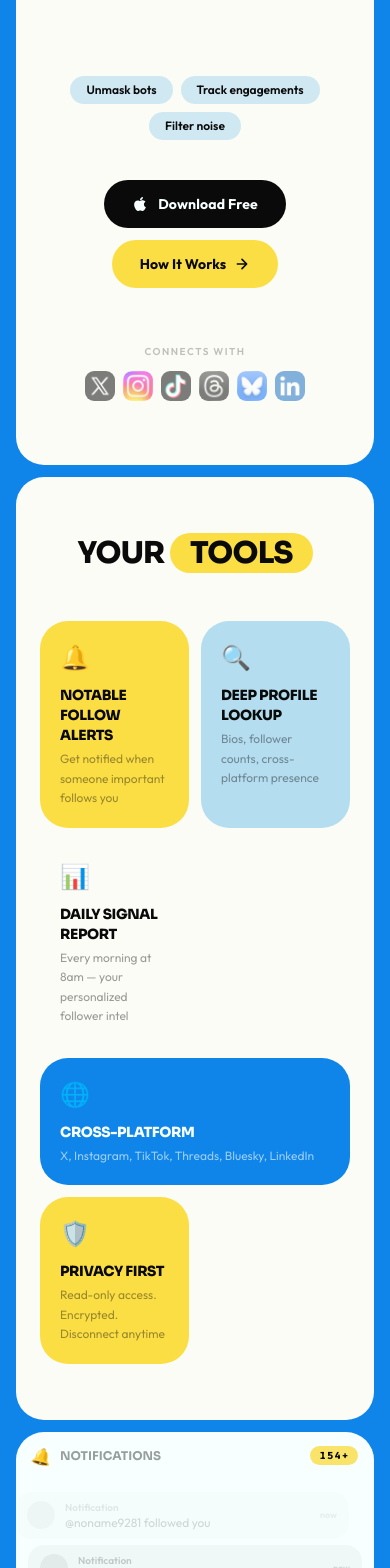
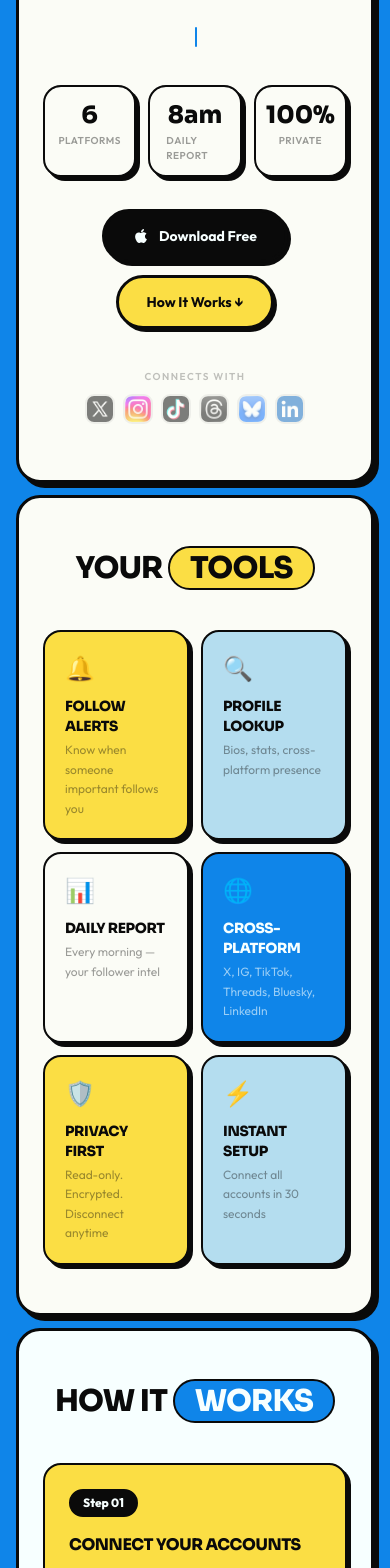
Before and after one commit to jasperdevs/who-landing, a Next.js app: page / in a window 390 px wide. Shown: the part 420-1988 px from the top of the page. Built offline with nearby package versions, Linux system fonts and the light colour scheme.

Commit message:
feat: borders + shadows back, even 6-card grid, Steps section, drop testimonial, hero stats row

```diff
--- a/app/globals.css
+++ b/app/globals.css
@@ -8,11 +8,6 @@
   --color-white: #f7ffff;
   --color-ink: #0a0a0a;
   --color-muted: #6b7280;
-
-  --radius-card: 28px;
-  --radius-btn: 100px;
-  --radius-pill: 100px;
-  --radius-icon: 16px;
 }
 
 * {
@@ -33,31 +28,49 @@ body {
   color: var(--color-ink);
 }
 
-/* ── Bento card ── */
+/* ── Bento card — rounded + border + shadow ── */
 .bento {
-  border-radius: var(--radius-card);
+  border-radius: 24px;
+  border: 3px solid var(--color-ink);
+  box-shadow: 5px 5px 0px 0px var(--color-ink);
   overflow: hidden;
 }
 
-/* ── Pill button ── */
+.bento-flat {
+  border-radius: 24px;
+  border: 3px solid var(--color-ink);
+  overflow: hidden;
+}
+
+.bento-inner {
+  border-radius: 18px;
+  border: 2.5px solid var(--color-ink);
+  box-shadow: 4px 4px 0px 0px var(--color-ink);
+  overflow: hidden;
+}
+
+/* ── Pill button — rounded + border + shadow ── */
 .pill-btn {
-  border-radius: var(--radius-btn);
+  border-radius: 100px;
+  border: 3px solid var(--color-ink);
+  box-shadow: 3px 3px 0px 0px var(--color-ink);
   font-weight: 700;
-  letter-spacing: 0.01em;
-  transition: transform 0.15s ease, box-shadow 0.15s ease;
+  transition: transform 0.1s ease, box-shadow 0.1s ease;
   cursor: pointer;
 }
 .pill-btn:hover {
-  transform: translateY(-2px);
-  box-shadow: 0 8px 24px rgba(0,0,0,0.15);
+  transform: translate(-2px, -2px);
+  box-shadow: 5px 5px 0px 0px var(--color-ink);
 }
 .pill-btn:active {
-  transform: translateY(0);
+  transform: translate(2px, 2px);
+  box-shadow: 0px 0px 0px 0px var(--color-ink);
 }
 
 /* ── Pill badge ── */
 .pill-badge {
-  border-radius: var(--radius-pill);
+  border-radius: 100px;
+  border: 2px solid var(--color-ink);
 }
 
 /* ── Typing cursor ── */
@@ -125,10 +138,6 @@ body {
   }
 }
 
-/* ── Scrollbar ── */
 ::-webkit-scrollbar { width: 6px; }
 ::-webkit-scrollbar-track { background: transparent; }
-::-webkit-scrollbar-thumb {
-  background: rgba(0,0,0,0.2);
-  border-radius: 100px;
-}
+::-webkit-scrollbar-thumb { background: rgba(0,0,0,0.2); border-radius: 100px; }
--- a/app/page.tsx
+++ b/app/page.tsx
@@ -1,6 +1,7 @@
 import Navbar from "@/components/Navbar";
 import Hero from "@/components/Hero";
 import Features from "@/components/Features";
+import Steps from "@/components/Steps";
 import Comparison from "@/components/Comparison";
 import Faq from "@/components/Faq";
 import Cta from "@/components/Cta";
@@ -13,6 +14,7 @@ export default function Home() {
         <Navbar />
         <Hero />
         <Features />
+        <Steps />
         <Comparison />
         <Faq />
         <Cta />
--- a/components/Comparison.tsx
+++ b/components/Comparison.tsx
@@ -16,11 +16,11 @@ export default function Comparison() {
     <div className="grid grid-cols-1 md:grid-cols-2 gap-3">
       {/* Noise */}
       <AnimateIn>
-        <div className="bento bg-white h-[360px] flex flex-col">
-          <div className="px-4 py-3 flex items-center justify-between">
+        <div className="bento bg-white h-[380px] flex flex-col">
+          <div className="px-4 py-3 border-b-2 border-ink flex items-center justify-between">
             <div className="flex items-center gap-2">
               <span style={{ animation: "bell-ring 2s ease-in-out infinite", display: "inline-block" }}>🔔</span>
-              <span className="text-xs font-bold text-ink/40 uppercase" style={{ fontFamily: "var(--font-display)" }}>Notifications</span>
+              <span className="text-xs font-bold text-ink/50 uppercase" style={{ fontFamily: "var(--font-display)" }}>Notifications</span>
             </div>
             <AnimatedCounter />
           </div>
@@ -33,14 +33,14 @@ export default function Comparison() {
 
       {/* Signal */}
       <AnimateIn>
-        <div className="bento bg-yellow h-[360px] flex flex-col">
-          <div className="px-4 py-3">
+        <div className="bento bg-yellow h-[380px] flex flex-col">
+          <div className="px-4 py-3 border-b-2 border-ink">
             <span className="text-xs font-bold text-ink/60 uppercase" style={{ fontFamily: "var(--font-display)" }}>✨ Who? Report</span>
           </div>
           <div className="flex-1 px-3 pb-3 flex flex-col justify-center gap-2">
             {signals.map((s) => (
-              <div key={s.name} className="flex items-center gap-3 p-3 bg-cream rounded-2xl">
-                <div className="w-10 h-10 rounded-xl shrink-0 overflow-hidden">
+              <div key={s.name} className="bento-inner flex items-center gap-3 p-3 bg-cream">
+                <div className="w-10 h-10 rounded-xl border-2 border-ink shrink-0 overflow-hidden">
                   <Image src={s.src} alt={s.platform} width={40} height={40} className="w-full h-full object-cover" />
                 </div>
                 <div className="flex-1 min-w-0">
--- a/components/Faq.tsx
+++ b/components/Faq.tsx
@@ -3,7 +3,7 @@
 import AnimateIn from "./AnimateIn";
 
 const faqs = [
-  { q: "Is this just a follower tracker?", a: "No. Follower trackers show numbers. Who? shows you people — bios, follower counts, cross-platform presence. The signal behind the noise." },
+  { q: "Is this just a follower tracker?", a: "No. Follower trackers show numbers. Who? shows you people — bios, follower counts, cross-platform presence." },
   { q: "What platforms?", a: "X, Instagram, TikTok, Threads, Bluesky, and LinkedIn. Connect them all in 30 seconds." },
   { q: "Is my data safe?", a: "We never post on your behalf. Read-only access. Encrypted. Disconnect anytime." },
   { q: "How much?", a: "Free during early access. Best deal for early waitlist members." },
@@ -14,13 +14,10 @@ const colors = ["bg-yellow", "bg-sky", "bg-cream", "bg-sky", "bg-yellow"];
 
 export default function Faq() {
   return (
-    <section id="faq" className="bento bg-blue">
-      <div className="px-6 py-14 md:py-20">
+    <section id="faq" className="bento bg-cream">
+      <div className="px-6 py-12 md:py-16">
         <AnimateIn>
-          <h2
-            className="text-3xl sm:text-4xl md:text-5xl font-extrabold text-white uppercase tracking-tight text-center mb-12"
-            style={{ fontFamily: "var(--font-display)" }}
-          >
+          <h2 className="text-3xl sm:text-4xl md:text-5xl font-extrabold text-ink uppercase tracking-tight text-center mb-10" style={{ fontFamily: "var(--font-display)" }}>
             Yeah But...
           </h2>
         </AnimateIn>
@@ -28,16 +25,9 @@ export default function Faq() {
         <div className="max-w-2xl mx-auto flex flex-col gap-3">
           {faqs.map((faq, i) => (
             <AnimateIn key={i}>
-              <div className={`bento p-5 md:p-6 ${colors[i]}`}>
-                <h3
-                  className="text-sm font-bold text-ink uppercase tracking-tight"
-                  style={{ fontFamily: "var(--font-display)" }}
-                >
-                  {faq.q}
-                </h3>
-                <p className="text-sm text-ink/40 mt-2 leading-relaxed">
-                  {faq.a}
-                </p>
+              <div className={`bento-inner p-5 ${colors[i]}`}>
+                <h3 className="text-sm font-bold text-ink uppercase tracking-tight" style={{ fontFamily: "var(--font-display)" }}>{faq.q}</h3>
+                <p className="text-sm text-ink/40 mt-2 leading-relaxed">{faq.a}</p>
               </div>
             </AnimateIn>
           ))}
--- a/components/Features.tsx
+++ b/components/Features.tsx
@@ -3,64 +3,31 @@
 import AnimateIn from "./AnimateIn";
 
 const features = [
-  {
-    icon: "🔔", title: "Notable Follow Alerts",
-    desc: "Get notified when someone important follows you",
-    bg: "bg-yellow",
-  },
-  {
-    icon: "🔍", title: "Deep Profile Lookup",
-    desc: "Bios, follower counts, cross-platform presence",
-    bg: "bg-sky",
-  },
-  {
-    icon: "📊", title: "Daily Signal Report",
-    desc: "Every morning at 8am — your personalized follower intel",
-    bg: "bg-cream",
-  },
-  {
-    icon: "🌐", title: "Cross-Platform",
-    desc: "X, Instagram, TikTok, Threads, Bluesky, LinkedIn",
-    bg: "bg-blue text-white",
-  },
-  {
-    icon: "🛡️", title: "Privacy First",
-    desc: "Read-only access. Encrypted. Disconnect anytime",
-    bg: "bg-yellow",
-  },
+  { icon: "🔔", title: "Follow Alerts", desc: "Know when someone important follows you", bg: "bg-yellow" },
+  { icon: "🔍", title: "Profile Lookup", desc: "Bios, stats, cross-platform presence", bg: "bg-sky" },
+  { icon: "📊", title: "Daily Report", desc: "Every morning — your follower intel", bg: "bg-cream" },
+  { icon: "🌐", title: "Cross-Platform", desc: "X, IG, TikTok, Threads, Bluesky, LinkedIn", bg: "bg-blue", light: true },
+  { icon: "🛡️", title: "Privacy First", desc: "Read-only. Encrypted. Disconnect anytime", bg: "bg-yellow" },
+  { icon: "⚡", title: "Instant Setup", desc: "Connect all accounts in 30 seconds", bg: "bg-sky" },
 ];
 
 export default function Features() {
   return (
     <section id="features" className="bento bg-cream">
-      <div className="px-6 py-14 md:py-20">
+      <div className="px-6 py-12 md:py-16">
         <AnimateIn>
-          <h2
-            className="text-3xl sm:text-4xl md:text-5xl font-extrabold text-ink uppercase tracking-tight text-center mb-12"
-            style={{ fontFamily: "var(--font-display)" }}
-          >
-            Your{" "}
-            <span className="pill-badge inline-block bg-yellow px-5 py-0.5">
-              Tools
-            </span>
+          <h2 className="text-3xl sm:text-4xl md:text-5xl font-extrabold text-ink uppercase tracking-tight text-center mb-10" style={{ fontFamily: "var(--font-display)" }}>
+            Your <span className="pill-badge inline-block bg-yellow px-5 py-0.5">Tools</span>
           </h2>
         </AnimateIn>
 
-        {/* Bento grid */}
         <div className="grid grid-cols-2 md:grid-cols-3 gap-3">
-          {features.map((f, i) => (
-            <AnimateIn key={f.title} className={i === 3 ? "col-span-2 md:col-span-1" : ""}>
-              <div className={`bento p-5 md:p-6 h-full ${f.bg}`}>
+          {features.map((f) => (
+            <AnimateIn key={f.title}>
+              <div className={`bento-inner p-5 h-full ${f.bg} ${f.light ? "text-white" : "text-ink"}`}>
                 <span className="text-2xl mb-3 block">{f.icon}</span>
-                <h3
-                  className="text-sm md:text-base font-extrabold uppercase tracking-tight mb-1"
-                  style={{ fontFamily: "var(--font-display)" }}
-                >
-                  {f.title}
-                </h3>
-                <p className={`text-xs leading-relaxed ${f.bg.includes("blue") ? "text-white/60" : "text-ink/40"}`}>
-                  {f.desc}
-                </p>
+                <h3 className="text-sm font-extrabold uppercase tracking-tight mb-1" style={{ fontFamily: "var(--font-display)" }}>{f.title}</h3>
+                <p className={`text-xs leading-relaxed ${f.light ? "text-white/60" : "text-ink/40"}`}>{f.desc}</p>
               </div>
             </AnimateIn>
           ))}
--- a/components/Hero.tsx
+++ b/components/Hero.tsx
@@ -6,80 +6,58 @@ import Image from "next/image";
 
 const container = {
   hidden: { opacity: 0 },
-  visible: {
-    opacity: 1,
-    transition: { staggerChildren: 0.1, delayChildren: 0.05 },
-  },
+  visible: { opacity: 1, transition: { staggerChildren: 0.1, delayChildren: 0.05 } },
+};
+const item = {
+  hidden: { opacity: 0, y: 20 },
+  visible: { opacity: 1, y: 0, transition: { type: "spring", stiffness: 120, damping: 14 } },
 };
 
-const item = {
-  hidden: { opacity: 0, y: 20 },
-  visible: {
-    opacity: 1,
-    y: 0,
-    transition: { type: "spring", stiffness: 120, damping: 14 },
-  },
-};
+function StatPill({ value, label }: { value: string; label: string }) {
+  return (
+    <div className="bento-inner bg-cream px-4 py-3 flex flex-col items-center">
+      <span className="text-2xl md:text-3xl font-extrabold text-ink" style={{ fontFamily: "var(--font-display)" }}>{value}</span>
+      <span className="text-[10px] font-semibold text-ink/40 uppercase tracking-wider mt-0.5">{label}</span>
+    </div>
+  );
+}
 
 export default function Hero() {
   return (
     <section className="bento bg-cream">
       <motion.div
-        className="px-6 pt-14 pb-16 md:pt-20 md:pb-24 flex flex-col items-center"
-        initial="hidden"
-        animate="visible"
-        variants={container}
+        className="px-6 pt-12 pb-14 md:pt-16 md:pb-20 flex flex-col items-center"
+        initial="hidden" animate="visible" variants={container}
       >
         {/* Badge */}
-        <motion.div
-          variants={item}
-          className="pill-badge bg-yellow text-ink px-4 py-1.5 mb-8 inline-flex items-center gap-2"
-        >
+        <motion.div variants={item} className="pill-badge bg-yellow text-ink px-4 py-1.5 mb-7 inline-flex items-center gap-2">
           <div className="w-2 h-2 rounded-full bg-ink/80 animate-pulse" />
-          <span className="text-xs font-bold uppercase tracking-wider"
-            style={{ fontFamily: "var(--font-display)" }}>
-            Open Beta
-          </span>
+          <span className="text-xs font-bold uppercase tracking-wider" style={{ fontFamily: "var(--font-display)" }}>Open Beta</span>
         </motion.div>
 
         {/* Heading */}
-        <motion.h1
-          variants={item}
-          className="text-center leading-[1.08]"
-          style={{ fontFamily: "var(--font-display)" }}
-        >
-          <span className="block text-5xl sm:text-6xl md:text-[5.5rem] font-extrabold text-ink uppercase tracking-tight">
-            Know
+        <motion.h1 variants={item} className="text-center leading-[1.08]" style={{ fontFamily: "var(--font-display)" }}>
+          <span className="block text-5xl sm:text-6xl md:text-[5.5rem] font-extrabold text-ink uppercase tracking-tight">Know</span>
+          <span className="block mt-2">
+            <span className="pill-badge inline-block bg-blue text-white text-5xl sm:text-6xl md:text-[5.5rem] font-extrabold uppercase tracking-tight px-8 py-1">WHO</span>
           </span>
-          <span className="block mt-2">
-            <span className="pill-badge inline-block bg-blue text-white text-5xl sm:text-6xl md:text-[5.5rem] font-extrabold uppercase tracking-tight px-8 py-1">
-              WHO
-            </span>
-          </span>
-          <span className="block text-5xl sm:text-6xl md:text-[5.5rem] font-extrabold text-ink uppercase tracking-tight mt-2">
-            Follows You
-          </span>
+          <span className="block text-5xl sm:text-6xl md:text-[5.5rem] font-extrabold text-ink uppercase tracking-tight mt-2">Follows You</span>
         </motion.h1>
 
         {/* Typewriter */}
-        <motion.p
-          variants={item}
-          className="mt-6 text-lg md:text-xl text-ink/50 text-center max-w-md min-h-[32px] font-medium"
-        >
+        <motion.p variants={item} className="mt-5 text-lg md:text-xl text-ink/50 text-center max-w-md min-h-[32px] font-medium">
           <TypeWriter />
         </motion.p>
 
-        {/* Tags */}
-        <motion.div variants={item} className="mt-6 flex flex-wrap justify-center gap-2">
-          {["Unmask bots", "Track engagements", "Filter noise"].map((tag) => (
-            <span key={tag} className="pill-badge bg-sky/60 text-ink px-4 py-1.5 text-xs font-semibold">
-              {tag}
-            </span>
-          ))}
+        {/* Stats row */}
+        <motion.div variants={item} className="mt-8 grid grid-cols-3 gap-3 w-full max-w-md">
+          <StatPill value="6" label="Platforms" />
+          <StatPill value="8am" label="Daily Report" />
+          <StatPill value="100%" label="Private" />
         </motion.div>
 
         {/* CTAs */}
-        <motion.div variants={item} className="mt-10 flex flex-col sm:flex-row items-center gap-3">
+        <motion.div variants={item} className="mt-8 flex flex-col sm:flex-row items-center gap-3">
           <a href="https://apps.apple.com" className="pill-btn flex items-center gap-2.5 px-7 py-3.5 text-sm bg-ink text-white">
             <svg className="w-4 h-4" viewBox="0 0 384 512" fill="currentColor">
               <path d="M318.7 268.7c-.2-36.7 16.4-64.4 50-84.8-18.8-26.9-47.2-41.7-84.7-44.6-35.5-2.8-74.3 20.7-88.5 20.7-15 0-49.4-19.7-76.4-19.7C63.3 141.2 4 184.8 4 273.5q0 39.3 14.4 81.2c12.8 36.7 59 126.7 107.2 125.2 25.2-.6 43-17.9 75.8-17.9 31.8 0 48.3 17.9 76.4 17.9 48.6-.7 90.4-82.5 102.6-119.3-65.2-30.7-61.7-90-61.7-91.9zm-56.6-164.2c27.3-32.4 24.8-61.9 24-72.5-24.1 1.4-52 16.4-67.9 34.9-17.5 19.8-27.8 44.3-25.6 71.9 26.1 2 49.9-11.4 69.5-34.3z" />
@@ -87,18 +65,13 @@ export default function Hero() {
             Download Free
           </a>
           <a href="#features" className="pill-btn flex items-center gap-2 px-7 py-3.5 text-sm bg-yellow text-ink">
-            How It Works
-            <svg className="w-4 h-4" viewBox="0 0 24 24" fill="none" stroke="currentColor" strokeWidth="2.5" strokeLinecap="round" strokeLinejoin="round">
-              <path d="M5 12h14M12 5l7 7-7 7" />
-            </svg>
+            How It Works ↓
           </a>
         </motion.div>
 
         {/* Platforms */}
-        <motion.div variants={item} className="mt-14 flex flex-col items-center gap-3">
-          <span className="text-[10px] font-semibold text-ink/25 uppercase tracking-[0.15em]">
-            Connects with
-          </span>
+        <motion.div variants={item} className="mt-10 flex flex-col items-center gap-2.5">
+          <span className="text-[10px] font-semibold text-ink/25 uppercase tracking-[0.15em]">Connects with</span>
           <div className="flex items-center gap-2">
             {[
               { src: "/icons/x-appstore-raw.jpg", alt: "X" },
@@ -108,8 +81,7 @@ export default function Hero() {
               { src: "/icons/bluesky-appstore-icon.png", alt: "Bluesky" },
               { src: "/icons/linkedin-appstore-icon.png", alt: "LinkedIn" },
             ].map((p) => (
-              <Image key={p.alt} src={p.src} alt={p.alt} width={30} height={30}
-                className="rounded-[9px] opacity-50 hover:opacity-100 transition-opacity" />
+              <Image key={p.alt} src={p.src} alt={p.alt} width={30} height={30} className="rounded-[9px] border-2 border-ink/10 opacity-50 hover:opacity-100 transition-opacity" />
             ))}
           </div>
         </motion.div>
--- a/components/Steps.tsx
+++ b/components/Steps.tsx
@@ -1,60 +1,66 @@
 "use client";
 
-import { Filter, Link2, Sparkles } from "lucide-react";
 import AnimateIn from "./AnimateIn";
 
 const steps = [
   {
     num: "01",
-    title: "Connect accounts",
-    desc: "Link your profiles with read-only access. No posting, no weird permissions.",
-    icon: Link2,
+    title: "Connect Your Accounts",
+    desc: "Link X, Instagram, TikTok, and more in under 30 seconds. Read-only — we never post on your behalf.",
+    bg: "bg-yellow",
   },
   {
     num: "02",
-    title: "We rank the crowd",
-    desc: "Who scans bios, follower counts, overlap, and relevance so you skip the randoms.",
-    icon: Filter,
+    title: "We Analyze Every Follow",
+    desc: "Our engine scans new followers across all platforms, checking bios, follower counts, and cross-platform presence.",
+    bg: "bg-sky",
   },
   {
     num: "03",
-    title: "You get the shortlist",
-    desc: "Open the app and see notable followers, sorted into something you can actually act on.",
-    icon: Sparkles,
+    title: "Get Your Morning Report",
+    desc: "Every day at 8am you get a signal report. Who matters, who's a bot, who you should pay attention to.",
+    bg: "bg-cream",
   },
 ];
 
 export default function Steps() {
   return (
-    <section id="how-it-works" className="px-4 pt-2 md:px-0">
-      <AnimateIn>
-        <div className="text-center">
-          <p className="eyebrow mx-auto text-[var(--ink-strong)]">How it works</p>
-          <h2 className="section-title mt-5 text-4xl text-white md:text-6xl">A softer flow, still sharp.</h2>
-        </div>
-      </AnimateIn>
+    <section className="bento bg-white">
+      <div className="px-6 py-12 md:py-16">
+        <AnimateIn>
+          <h2
+            className="text-3xl sm:text-4xl md:text-5xl font-extrabold text-ink uppercase tracking-tight text-center mb-10"
+            style={{ fontFamily: "var(--font-display)" }}
+          >
+            How It{" "}
+            <span className="pill-badge inline-block bg-blue text-white px-5 py-0.5">
+              Works
+            </span>
+          </h2>
+        </AnimateIn>
 
-      <div className="mt-6 grid gap-4 md:grid-cols-3">
-        {steps.map((step) => {
-          const Icon = step.icon;
-
-          return (
-            <AnimateIn key={step.num}>
-              <div className="glass-card flex h-full flex-col rounded-[30px] p-6">
-                <div className="flex items-center justify-between">
-                  <div className="flex h-12 w-12 items-center justify-center rounded-[18px] bg-[var(--accent-sun)] text-[var(--ink-strong)]">
-                    <Icon className="h-5 w-5" />
-                  </div>
-                  <span className="text-4xl font-black tracking-[-0.08em] text-[var(--accent-strong)]/25">{step.num}</span>
-                </div>
-                <h3 className="mt-10 text-2xl font-black tracking-[-0.05em] text-[var(--ink-strong)]" style={{ fontFamily: "var(--font-display)" }}>
-                  {step.title}
+        <div className="grid grid-cols-1 md:grid-cols-3 gap-3">
+          {steps.map((s) => (
+            <AnimateIn key={s.num}>
+              <div className={`bento-inner p-6 h-full ${s.bg}`}>
+                <span
+                  className="pill-badge inline-block bg-ink text-white text-xs font-extrabold px-3 py-1 mb-4"
+                >
+                  Step {s.num}
+                </span>
+                <h3
+                  className="text-base md:text-lg font-extrabold text-ink uppercase tracking-tight mb-2"
+                  style={{ fontFamily: "var(--font-display)" }}
+                >
+                  {s.title}
                 </h3>
-                <p className="mt-3 text-sm font-medium leading-7 text-[var(--ink-soft)] md:text-base">{step.desc}</p>
+                <p className="text-sm text-ink/40 leading-relaxed">
+                  {s.desc}
+                </p>
               </div>
             </AnimateIn>
-          );
-        })}
+          ))}
+        </div>
       </div>
     </section>
   );
```
Also changed, not shown: components/Cta.tsx (+17 -49 lines), components/Footer.tsx (+2 -11 lines), components/Navbar.tsx (+11 -56 lines).
